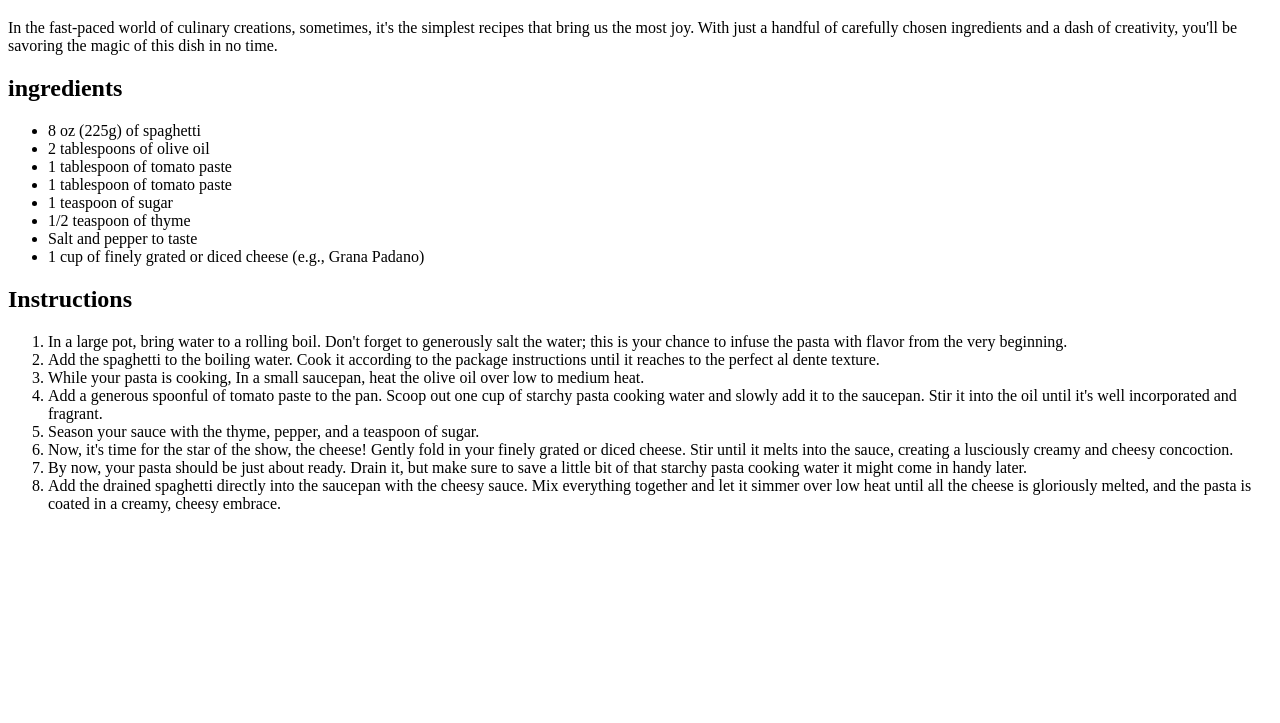
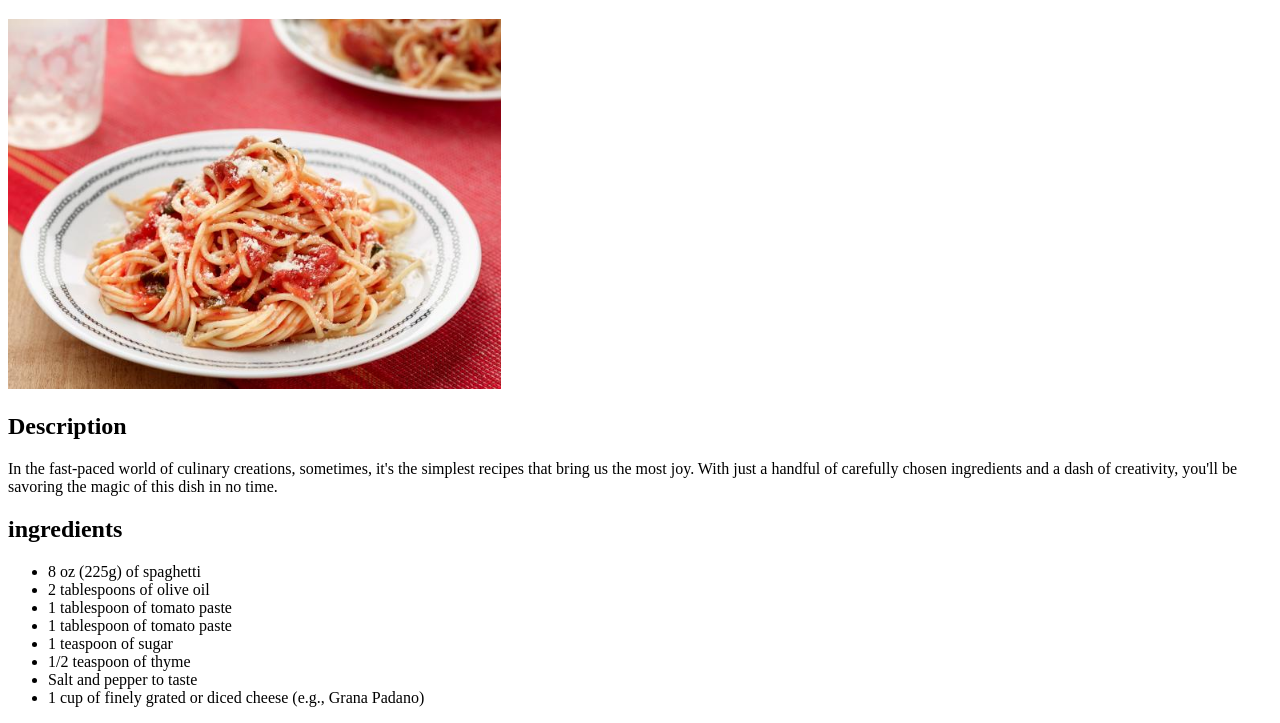
Before and after one commit to Beyza038/odin-recipes, a plain HTML site: page recipes/tomato-sauce-spagetti.html in a window 1280 px wide. Shown: the part 61-784 px from the top of the page. Drawn offline with Linux system fonts and the light colour scheme.

Commit message:
Added images, edited README, fixed typos in recipe

```diff
--- a/recipes/tomato-sauce-spagetti.html
+++ b/recipes/tomato-sauce-spagetti.html
@@ -8,6 +8,10 @@
 
 <body>
   <h1>Tomato Sauce Spagetti</h1>
+
+  <p><img src="../images/1408069256188.jpeg" alt="Tomato sauce Spagetti picture" height="370"></p>
+
+  <h2>Description</h2>
   <p>In the fast-paced world of culinary creations, sometimes, it's the simplest recipes that bring us the most joy.
   With just a handful of carefully chosen ingredients and a dash of creativity, you'll be savoring the magic of this dish in no time.</p>
 
```
Also changed, not shown: images/1408069256188.jpeg (added), 1 other file.
